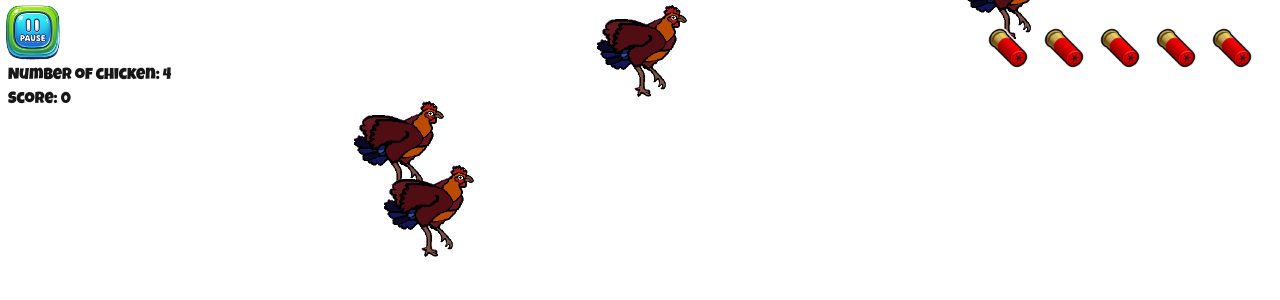
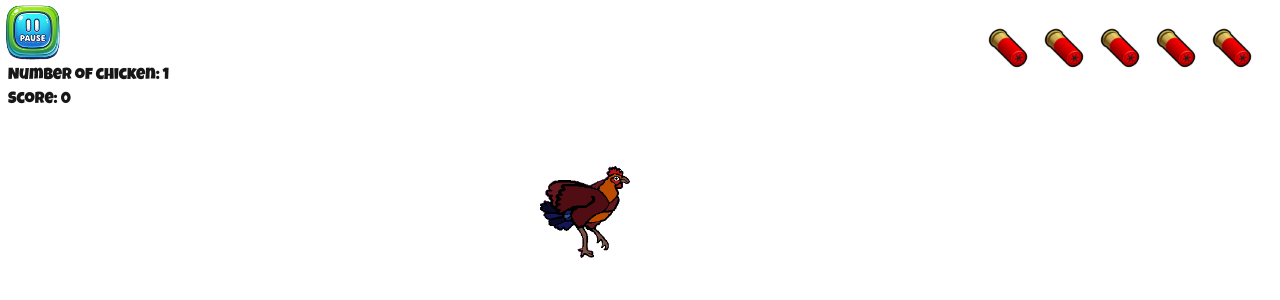
Before and after one commit to Chigga-Solutions/Cock-Down-Shooter, a Next.js app: page /play in a window 1280 px wide. Shown: the top 300 px of the page. Built offline with nearby package versions, Linux system fonts and the light colour scheme.

Commit message:
Add game speed based on difficulty

```diff
--- a/src/app/play/page.tsx
+++ b/src/app/play/page.tsx
@@ -21,10 +21,15 @@
   const [showRotateMessage, setShowRotateMessage] = useState(false);
   const [score, setScore] = useState(0);
   const playStateRef = useRef(paused);
+  const difficulty = localStorage.getItem('difficulty');
 
   function pauseGame() {
     setPaused(true);
     console.log('[Game] Paused');
+  }
+
+  function generateSpeed(min: number) {
+    return Math.random() > 0.66 ? min : Math.random() > 0.33 ? min + 500 : min + 1000;
   }
 
   useEffect(() => {
@@ -66,7 +71,7 @@
     setChickens((prev) => {
       // Create a unique id for the chicken
       const coords = generateChickenCoords();
-      const lenght = Math.sqrt(
+      const length = Math.sqrt(
         Math.pow(coords[1][0] - coords[0][0], 2) +
           Math.pow(coords[1][1] - coords[0][1], 2),
       );
@@ -89,7 +94,7 @@
               posStart={coords[0]}
               posEnd={coords[1]}
               move={!paused}
-              speed={lenght < 70 ? 6000 : 4000}
+              speed={difficulty == "easy" ? generateSpeed(3000) : difficulty == "medium" ? generateSpeed(2000) : generateSpeed(1000)}
             />
           ),
         } as LivingChicken,
```
